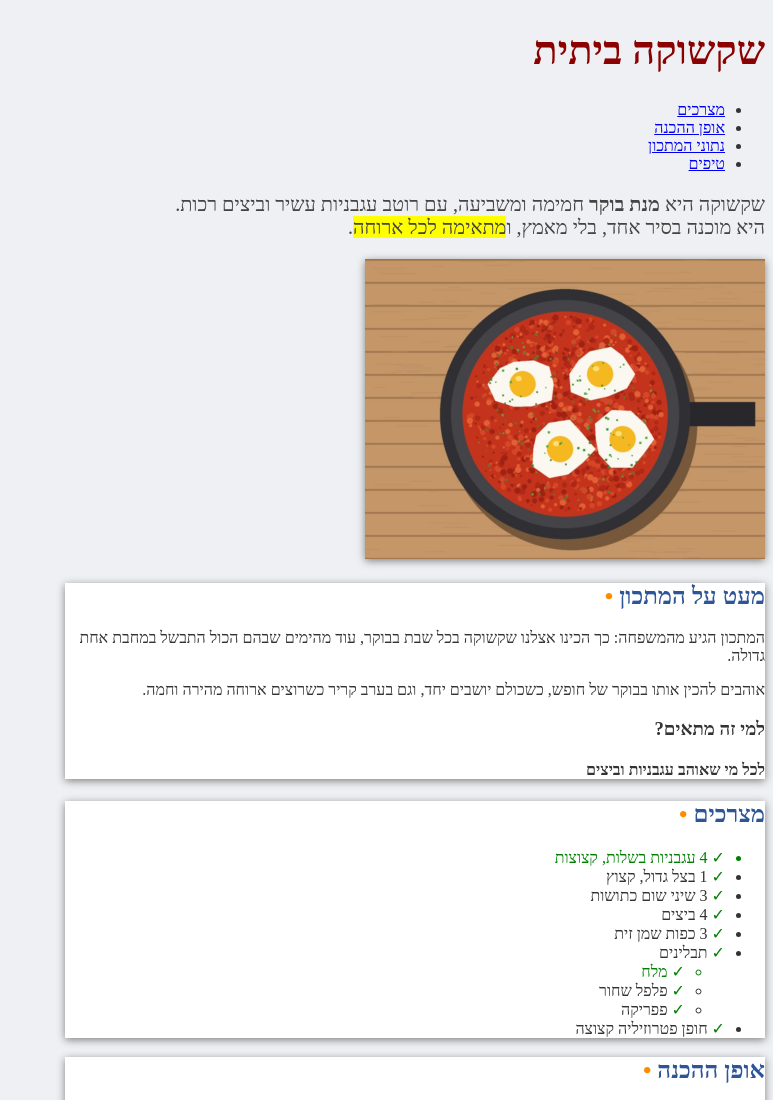
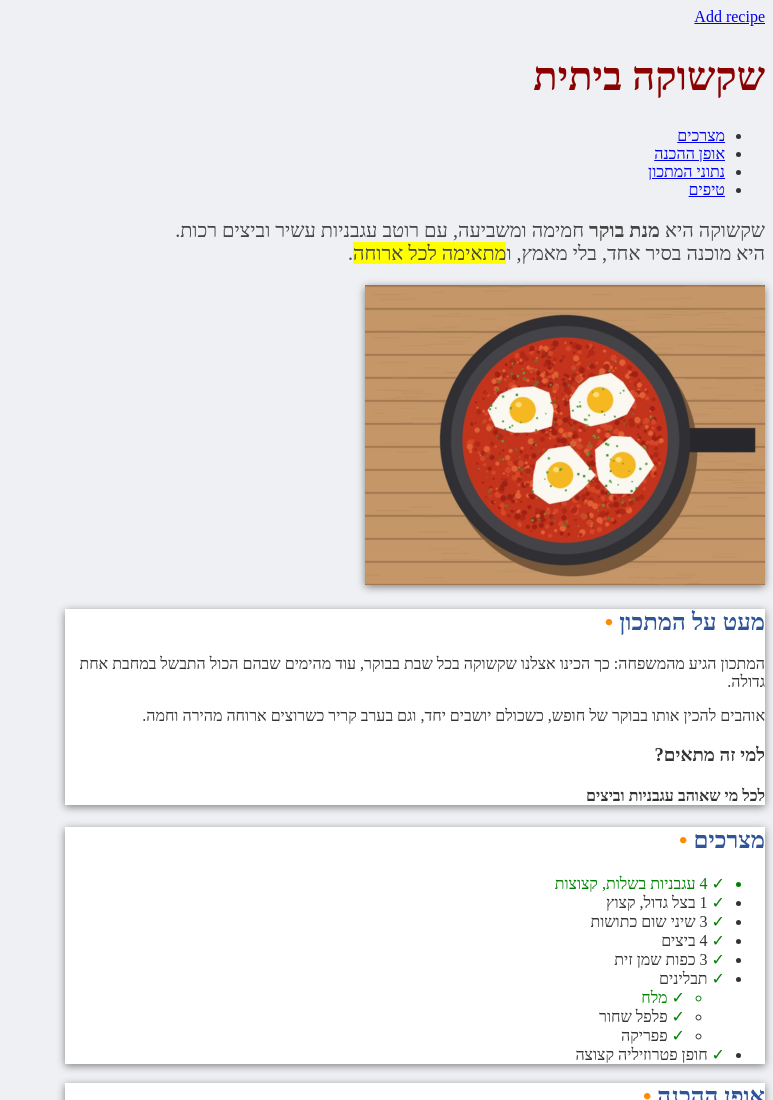
Before and after one commit to yael8282/recipe-site, a plain HTML site: page index.html in a window 1280 px wide. Shown: the top 1100 px of the page, without its empty margins (507-1280 px from the left). Drawn offline with Linux system fonts and the light colour scheme.

Commit message:
add link to form

```diff
--- a/index.html
+++ b/index.html
@@ -8,6 +8,7 @@
 <body>
     <div class="container">
         <div id="top">
+            <a href="add-recipe.html">Add recipe</a>
             <h1 id="recipe-title">שקשוקה ביתית</h1>
             <ul id="nav">
                 <li><a href="#ingredients">מצרכים</a></li>
```
